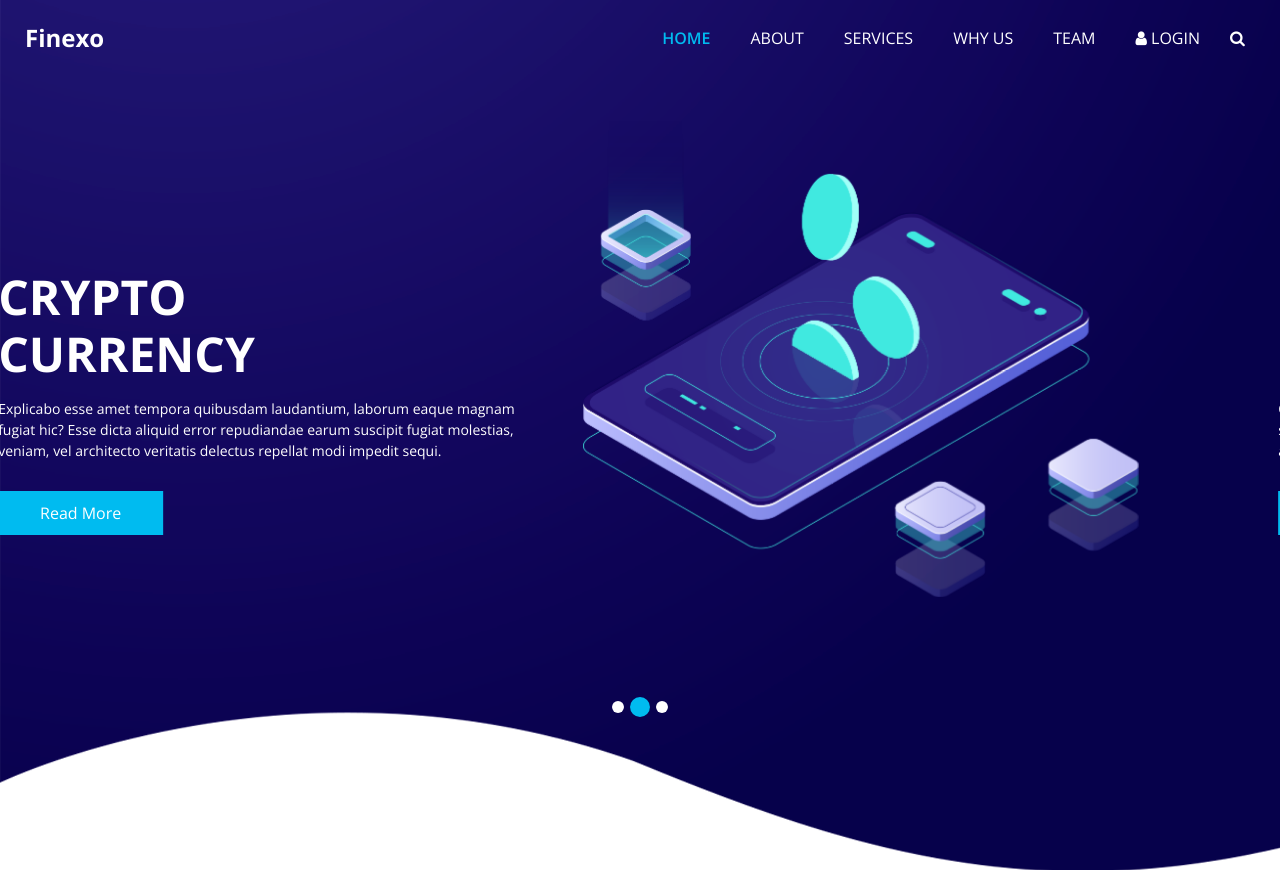
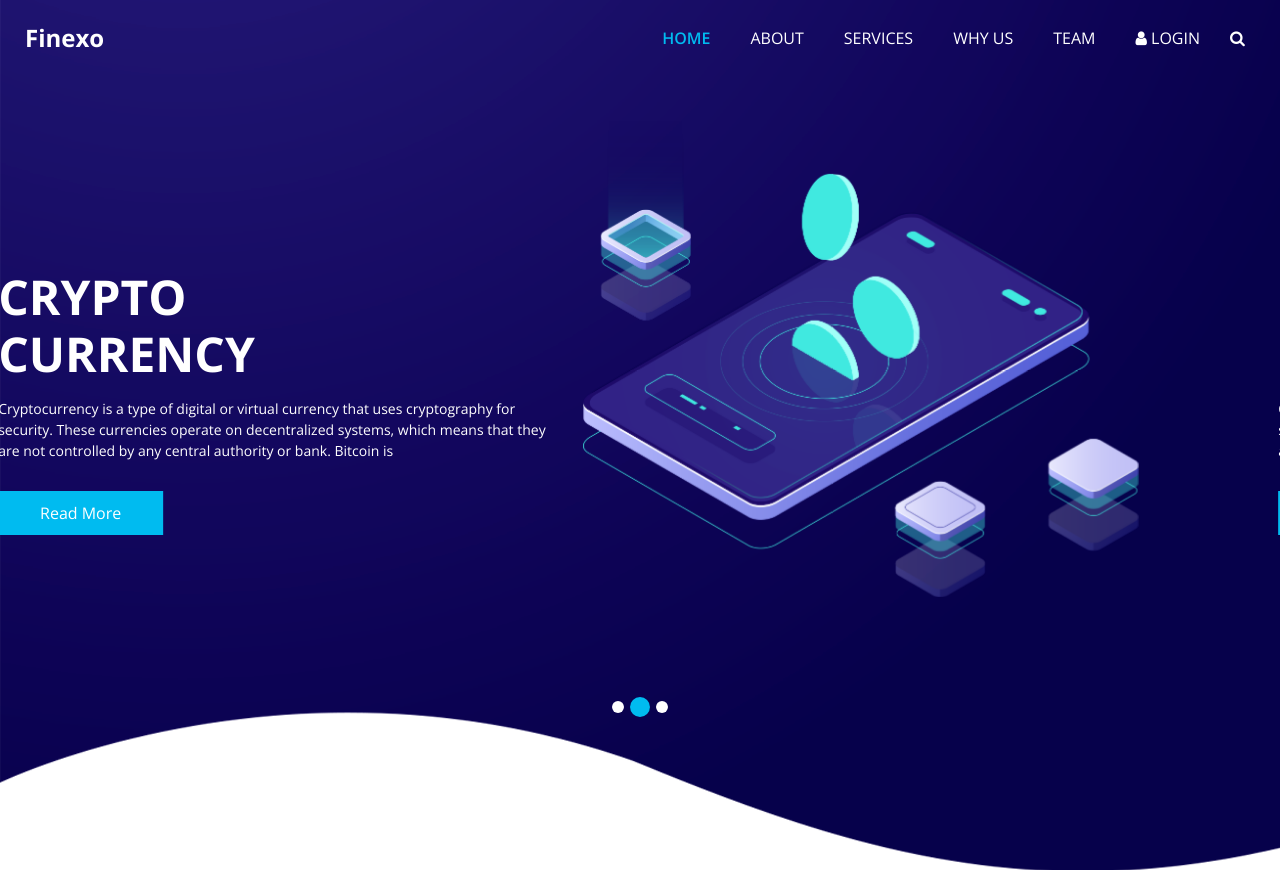
Before and after one commit to ishikahota/Finexo-website-, a plain HTML site: page index.html in a window 1280 px wide. Shown: the top 870 px of the page. Drawn offline with nearby package versions, Linux system fonts and the light colour scheme; some packages are replaced by stand-ins of ours.

Commit message:
description changes1

```diff
--- a/index.html
+++ b/index.html
@@ -103,7 +103,7 @@
                       Currency
                     </h1>
                     <p>
-                      Explicabo esse amet tempora quibusdam laudantium, laborum eaque magnam fugiat hic? Esse dicta aliquid error repudiandae earum suscipit fugiat molestias, veniam, vel architecto veritatis delectus repellat modi impedit sequi.
+                      Cryptocurrency is a type of digital or virtual currency that uses cryptography for security. These currencies operate on decentralized systems, which means that they are not controlled by any central authority or bank. Bitcoin is
                     </p>
                     <div class="btn-box">
                       <a href="" class="btn1">
@@ -157,7 +157,7 @@
                       Currency
                     </h1>
                     <p>
-                      Explicabo esse amet tempora quibusdam laudantium, laborum eaque magnam fugiat hic? Esse dicta aliquid error repudiandae earum suscipit fugiat molestias, veniam, vel architecto veritatis delectus repellat modi impedit sequi.
+                      Cryptocurrency is a type of digital or virtual currency that uses cryptography for security. These currencies operate on decentralized systems, which means that they are not controlled by any central authority or bank. Bitcoin is
                     </p>
                     <div class="btn-box">
                       <a href="" class="btn1">
```
